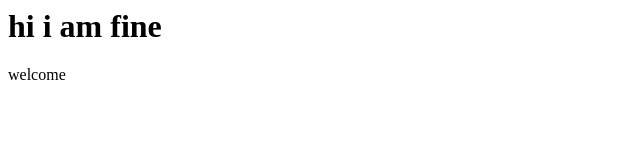
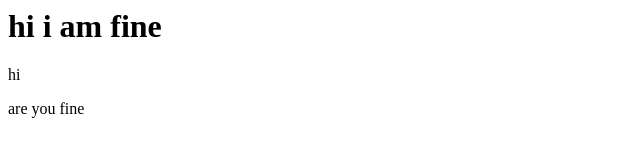
Before and after one commit to 32pankaj/my-newpreo, a plain HTML site: page index.html in a window 1280 px wide. Shown: the whole page, without its empty margins (0-640 px from the left). Drawn offline with Linux system fonts and the light colour scheme.

Commit message:
change welcome to are you right

```diff
--- a/index.html
+++ b/index.html
@@ -1,5 +1,6 @@
 <html>
 <title>THIS is my website</title>
 <h1> hi i am fine</h1>
-<p>welcome</p>
+<p>hi</p>
+<p>are you fine</>
 </html>
```
